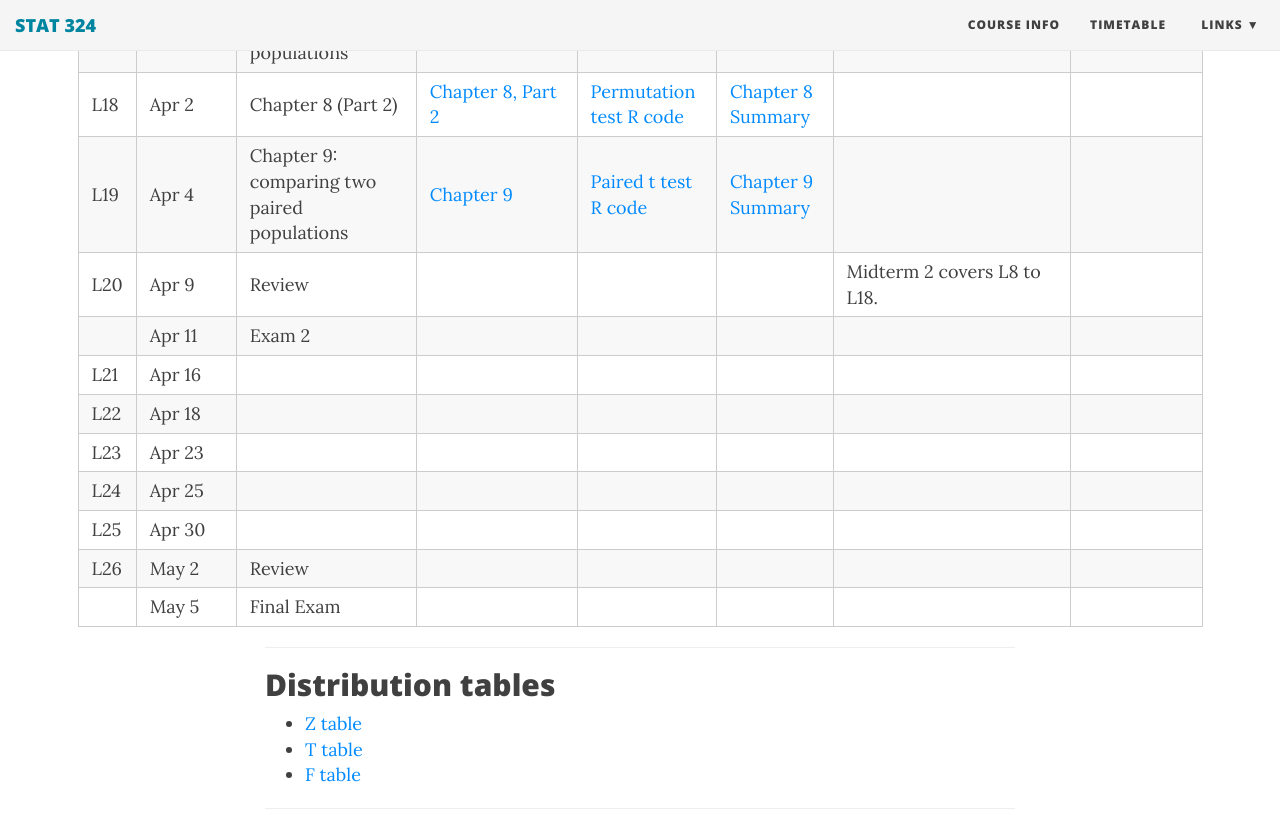
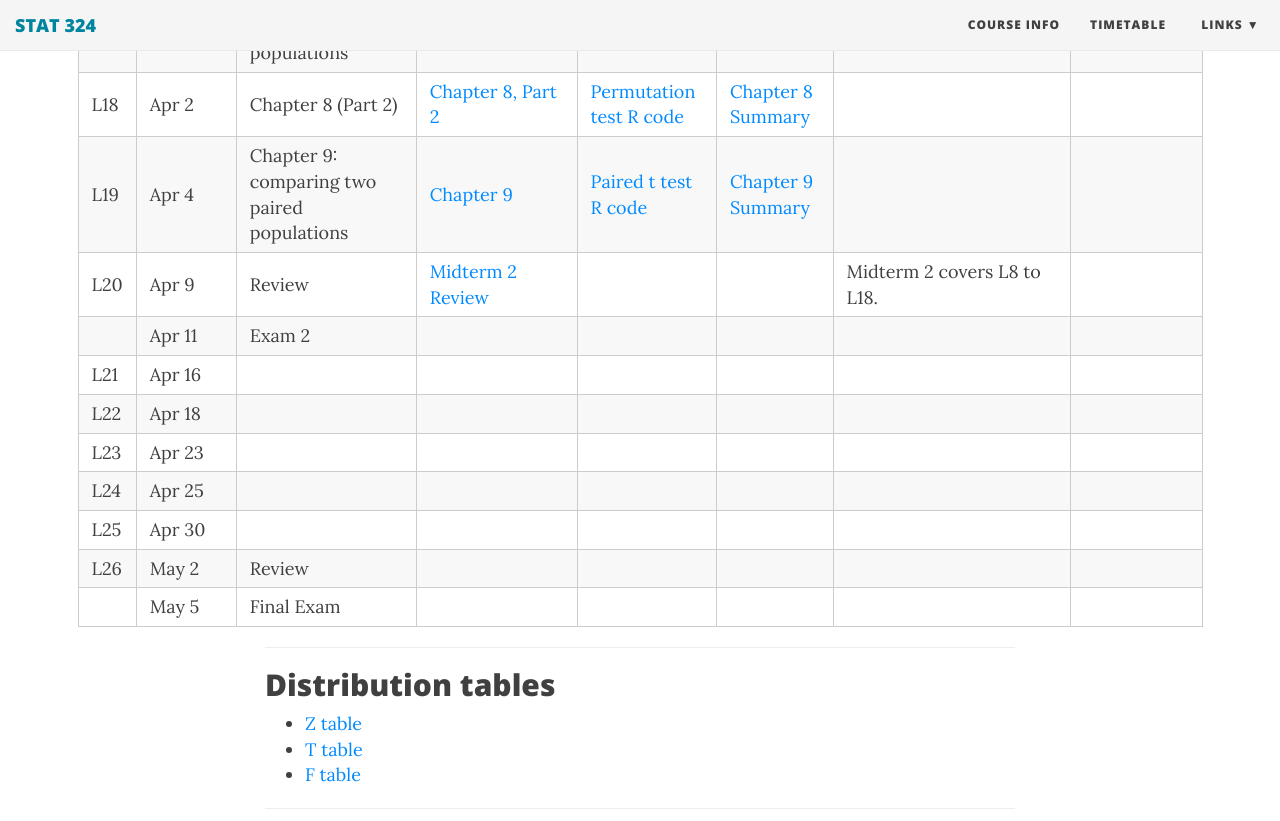
Before and after one commit to duzhewang/stat324, a Jekyll site: the page built from timetable.md, in a window 1280 px wide and 900 px high, scrolled down 2027 px. Shown: the top 821 px of the window. Built offline with Jekyll 4.4.1, drawn with Linux system fonts in a browser that asks for light colours; nearby versions of some CDN libraries.

Commit message:
Update timetable.md

```diff
--- a/timetable.md
+++ b/timetable.md
@@ -31,7 +31,7 @@ css: /css/wide_table.css
 | L17 | Mar 28 | Chapter 8 (Part 1): comparing two independent populations | [Chapter 8, Part 1](https://github.com/dzwang91/stat324/raw/gh-pages/lectures/chapter8-1.pdf)        |  [two sample t test R code](https://github.com/dzwang91/stat324/raw/gh-pages/R/twosample.R)    |     |      |
 |L18 | Apr 2 | Chapter 8 (Part 2) |[Chapter 8, Part 2](https://github.com/dzwang91/stat324/raw/gh-pages/lectures/chapter8-2.pdf) | [Permutation test R code](https://github.com/dzwang91/stat324/raw/gh-pages/R/permutation.R)  |[Chapter 8 Summary](https://github.com/dzwang91/stat324/raw/gh-pages/notessummary/Chapter8notes.pdf)|      |
 |L19 | Apr 4 | Chapter 9: comparing two paired populations | [Chapter 9](https://github.com/dzwang91/stat324/raw/gh-pages/lectures/chapter9.pdf)   |  [Paired t test R code](https://github.com/dzwang91/stat324/raw/gh-pages/R/paired.R)  |[Chapter 9 Summary](https://github.com/dzwang91/stat324/raw/gh-pages/notessummary/Chapter9notes.pdf)|   |  |
-| L20  | Apr 9 | Review|     |      |   |  Midterm 2 covers L8 to L18.    |
+| L20  | Apr 9 | Review| [Midterm 2 Review](https://github.com/dzwang91/stat324/raw/gh-pages/lectures/Midterm2review.pdf)    |      |   |  Midterm 2 covers L8 to L18.    |
 |  | Apr 11 |Exam 2 |      |     |   |  |  |
 |L21 | Apr 16 |  |      |     |  |   |  |
 |L22 | Apr 18 | |  |   |    |  |  |
```
